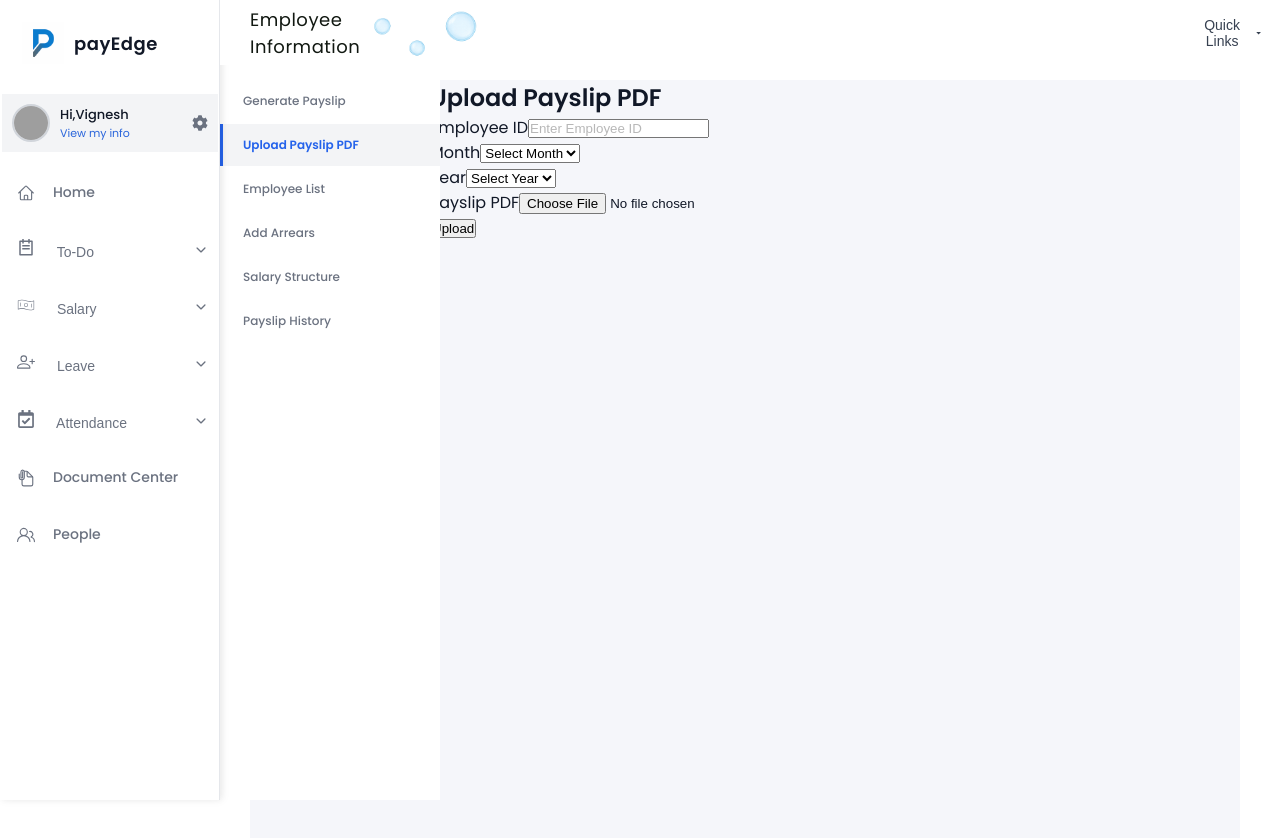
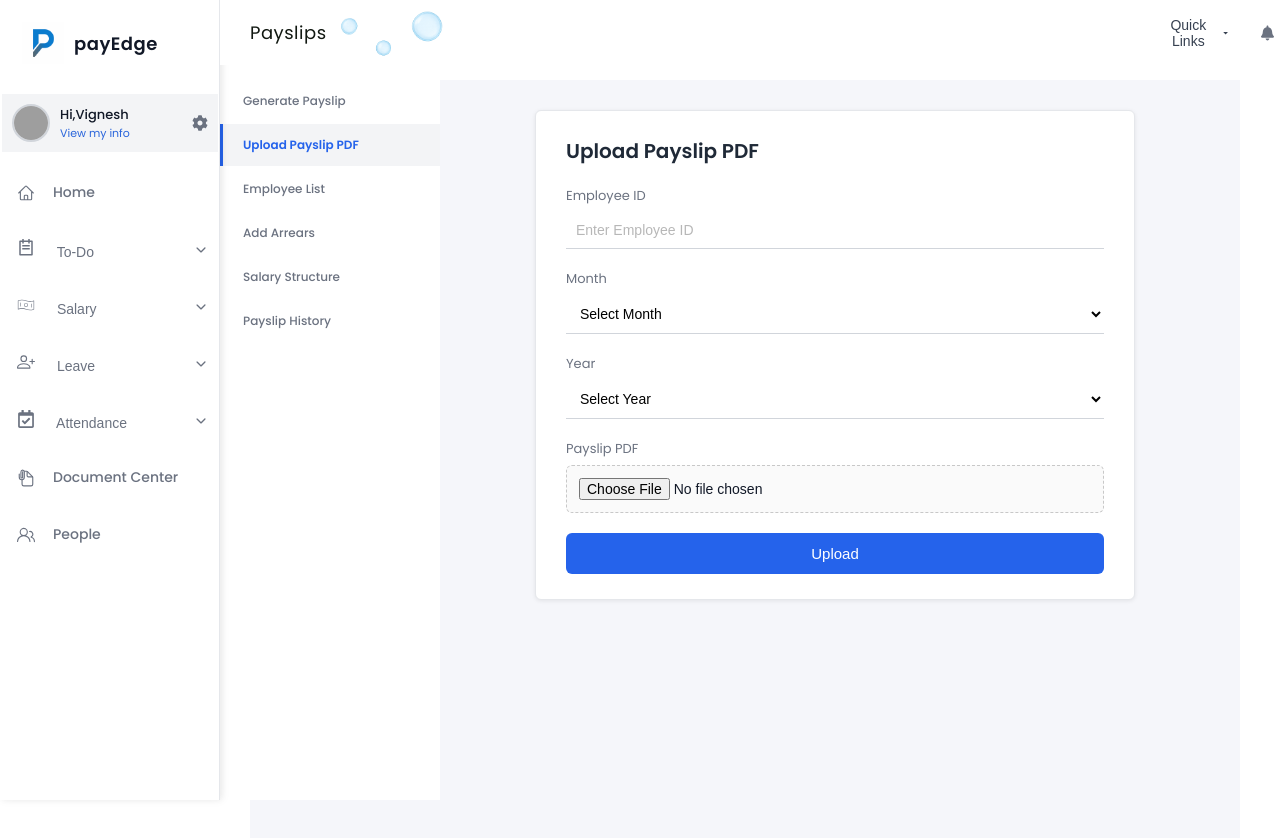
Before and after one commit to vp37/payEdge, a React (Create React App) app: page /salary/upload in a window 1280 px wide. Shown: the top 838 px of the page. Built offline with nearby package versions, Linux system fonts and the light colour scheme; grey boxes are pictures that could not be loaded.

Commit message:
completed

```diff
--- /dev/null
+++ b/src/components/css/Upload_File.css
@@ -0,0 +1,101 @@
+@import url('https://fonts.googleapis.com/css2?family=Poppins:wght@400;500;600&display=swap');
+
+* {
+  margin: 0;
+  padding: 0;
+  box-sizing: border-box;
+}
+
+/* === Main Wrapper === */
+.upload-container {
+  font-family: 'Poppins', sans-serif;
+  width: 100%;
+  max-width: 600px;
+  background: #ffffff;
+  margin: 30px auto;
+  padding: 25px 30px;
+  border: 1px solid #e5e7eb;
+  box-shadow: 0 1px 4px rgba(0,0,0,0.08);
+  border-radius: 6px;
+  animation: fadeIn 0.3s ease;
+}
+
+/* Title */
+.upload-title {
+  text-align: left;
+  font-size: 20px;
+  font-weight: 600;
+  margin-bottom: 20px;
+  color: #1f2937;
+}
+
+/* Form */
+.upload-form {
+  display: flex;
+  flex-direction: column;
+  gap: 20px;
+}
+
+/* --- Form Group --- */
+.form-group {
+  display: flex;
+  flex-direction: column;
+}
+
+.form-group label {
+  font-size: 13px;
+  color: #6b7280;
+  margin-bottom: 6px;
+}
+
+/* Inputs & Select */
+.form-group input,
+.form-group select {
+  width: 100%;
+  padding: 10px;
+  border: none;
+  border-bottom: 1px solid #d1d5db;
+  background: #ffffff;
+  font-size: 14px;
+  outline: none;
+  transition: 0.2s ease;
+}
+
+.form-group input:focus,
+.form-group select:focus {
+  border-bottom-color: #2563eb;
+}
+
+/* --- File Upload --- */
+.file-upload input {
+  border: 1px dashed #c8c8c8;
+  padding: 12px;
+  border-radius: 6px;
+  background: #fafafa;
+  cursor: pointer;
+}
+
+/* --- Button --- */
+.upload-btn {
+  width: 100%;
+  padding: 12px;
+  background: #2563eb;
+  color: white;
+  border: none;
+  border-radius: 6px;
+  font-size: 15px;
+  font-weight: 500;
+  cursor: pointer;
+  transition: 0.2s ease;
+}
+
+.upload-btn:hover {
+  background: #1d4ed8;
+  transform: translateY(-1px);
+}
+
+/* Animation */
+@keyframes fadeIn {
+  from { opacity: 0; transform: translateY(10px); }
+  to { opacity: 1; transform: translateY(0); }
+}
--- a/src/components/navbar/EmployeeInformation.js
+++ b/src/components/navbar/EmployeeInformation.js
@@ -7,7 +7,7 @@ import Bubble from '../../images/bubble.png'
 
 const EmployeeTopNavbar = () => {
   const [isDropdownOpen, setIsDropdownOpen] = useState(false);
-  const [pageTitle, setPageTitle] = useState("Employee Information");
+  const [pageTitle, setPageTitle] = useState("");
 
   const location = useLocation();
 
@@ -18,6 +18,7 @@ const EmployeeTopNavbar = () => {
       "/todo/my-tasks": "My Tasks",
       "/todo/completed": "Completed Tasks",
       "/salary/payslips": "Payslips",
+      "/salary/payslips/generator/": "Payslips",
       "/salary/report": "Salary Report",
       "/leave/apply": "Apply Leave",
       "/leave/history": "Leave History",
@@ -27,6 +28,18 @@ const EmployeeTopNavbar = () => {
       "/people": "People",
       "/employeelayout": "Employee Information",
     };
+
+     if (
+  location.pathname.startsWith("/salary/payslips") ||
+  location.pathname.startsWith("/salary/upload") ||
+  location.pathname.startsWith("/salary/list") ||
+  location.pathname.startsWith("/salary/arrears") ||
+  location.pathname.startsWith("/salary/salary-structure") ||
+  location.pathname.startsWith("/salary/payslip-history")
+) {
+  setPageTitle("Payslips");
+  return;
+}
 
     // default title if route not listed
     setPageTitle(routeTitles[location.pathname] || "Employee Information");
--- a/src/salarypages/admin/Upload_File.js
+++ b/src/salarypages/admin/Upload_File.js
@@ -1,4 +1,5 @@
 import React, { useState } from "react";
+import '../../components/css/Upload_File.css'
 
 const UploadPayslip = () => {
   const [file, setFile] = useState(null);
```
